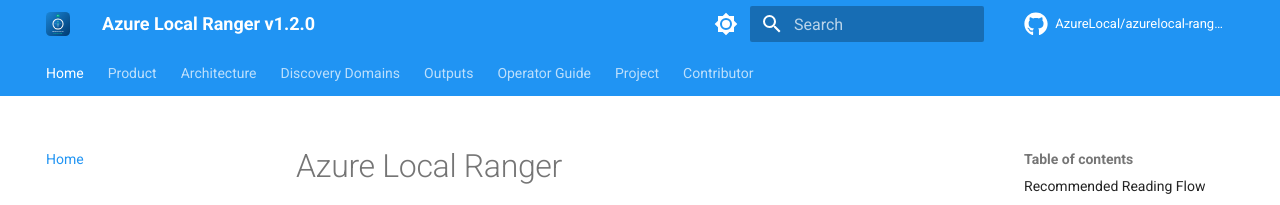
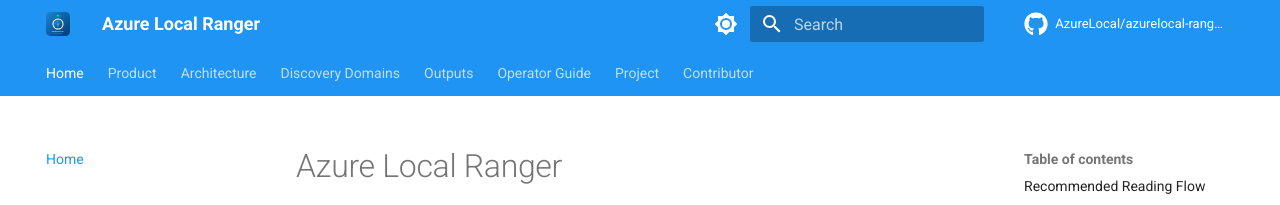
Before and after one commit to AzureLocal/azurelocal-ranger, an MkDocs documentation site: the page built from docs/index.md, in a window 1280 px wide. Shown: the top 205 px of the page. Built offline with MkDocs 1.6.1 and Material for MkDocs 9.7.7, drawn with Linux system fonts in a browser that asks for light colours; comment, search, counter and statistics services are not loaded.

Commit message:
chore: remove version from site_name, trigger docs deploy on release
site_name: the version label belongs in the GitHub release badge (fetched
automatically from the releases API) not in the page title — removes the
need to manually update mkdocs.yml on every release.

deploy-docs.yml: add release:published trigger so the docs site rebuilds
automatically whenever a new GitHub release is published, keeping the
release badge and any release-gated content current.

Co-Authored-By: Claude Sonnet 4.6 <noreply@anthropic.com>

```diff
--- a/mkdocs.yml
+++ b/mkdocs.yml
@@ -1,4 +1,4 @@
-site_name: Azure Local Ranger v1.2.0
+site_name: Azure Local Ranger
 site_description: AzureLocalRanger — automated discovery, documentation, and reporting for Azure Local (formerly Azure Stack HCI) clusters
 site_author: Azure Local Cloud
 site_url: https://azurelocal.github.io/azurelocal-ranger/
```
Also changed, not shown: 1 other file.
